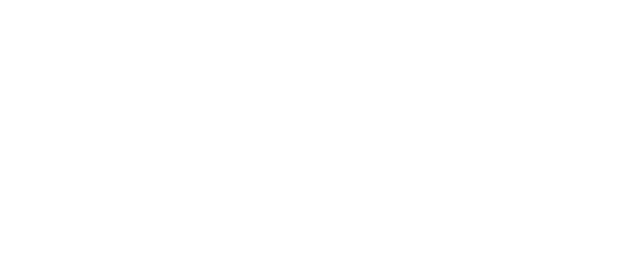
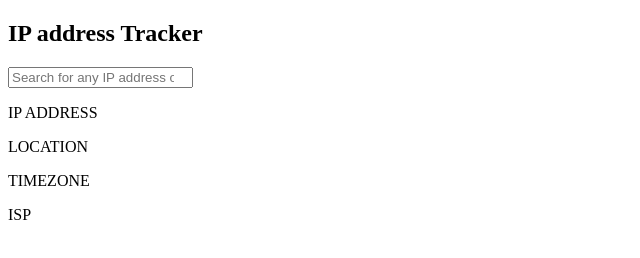
Before and after one commit to Douglaslima93/rastreador-de-endereco-IP, a plain HTML site: page index.html in a window 1280 px wide. Shown: the whole page, without its empty margins (0-640 px from the left). Drawn offline with Linux system fonts and the light colour scheme.

Commit message:
conteudo de dados e imagem

```diff
--- a/index.html
+++ b/index.html
@@ -9,5 +9,46 @@
 </head>
 <body>
 
+    <main>
+        <section class="container-ip">
+            <div class="texto">
+                <h1>IP address Tracker</h1>
+            </div>
+
+            <div class="search-id">
+                <input type="number" id="ip-input" placeholder="Search for any IP address or domain">
+                <img src="./assets/img/icon-arrow.svg">
+            </div>
+
+            <div class="container-dados">
+                <div class="ip-address">
+                    <p>IP ADDRESS</p>
+                    <span id="ip-dados"></span>
+                </div>
+
+                <div class="location">
+                    <p>LOCATION</p>
+                    <span id="location-dados"></span>
+                </div>
+
+                <div class="timezone">
+                    <p>TIMEZONE</p>
+                    <span id="timezone-dados"></span>
+                </div>
+
+                <div class="isp">
+                    <p>ISP</p>
+                    <span id="isp-dados"></span>
+                </div>
+            </div>
+        </section>
+
+        <section class="container-maps">
+            <div id="maps">
+
+            </div>
+        </section>
+    </main>
+
 </body>
 </html>
```
Also changed, not shown: assets/img/favicon-32x32.png (added), assets/img/icon-arrow.svg (added), assets/img/icon-location.svg (added), assets/img/pattern-bg-desktop.png (added), assets/img/pattern-bg-mobile.png (added).
